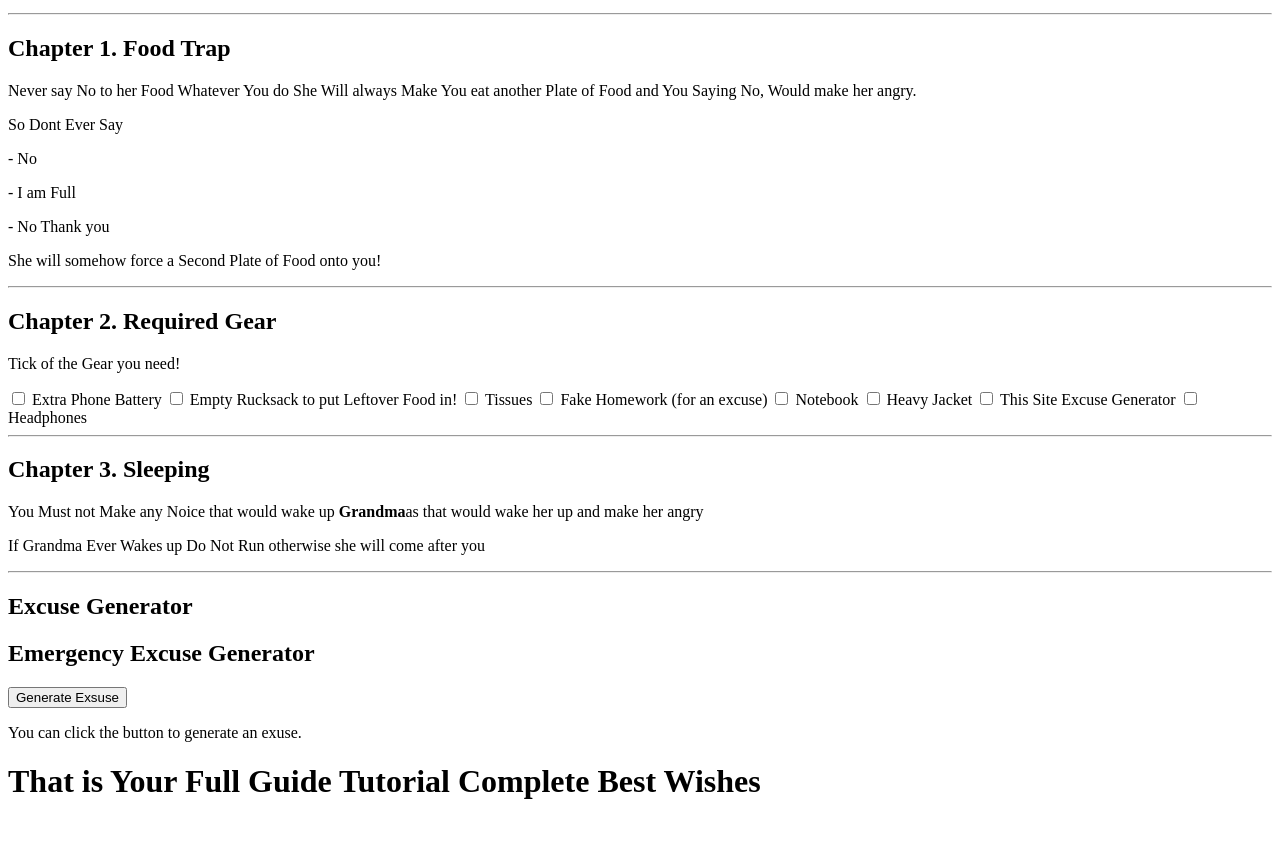
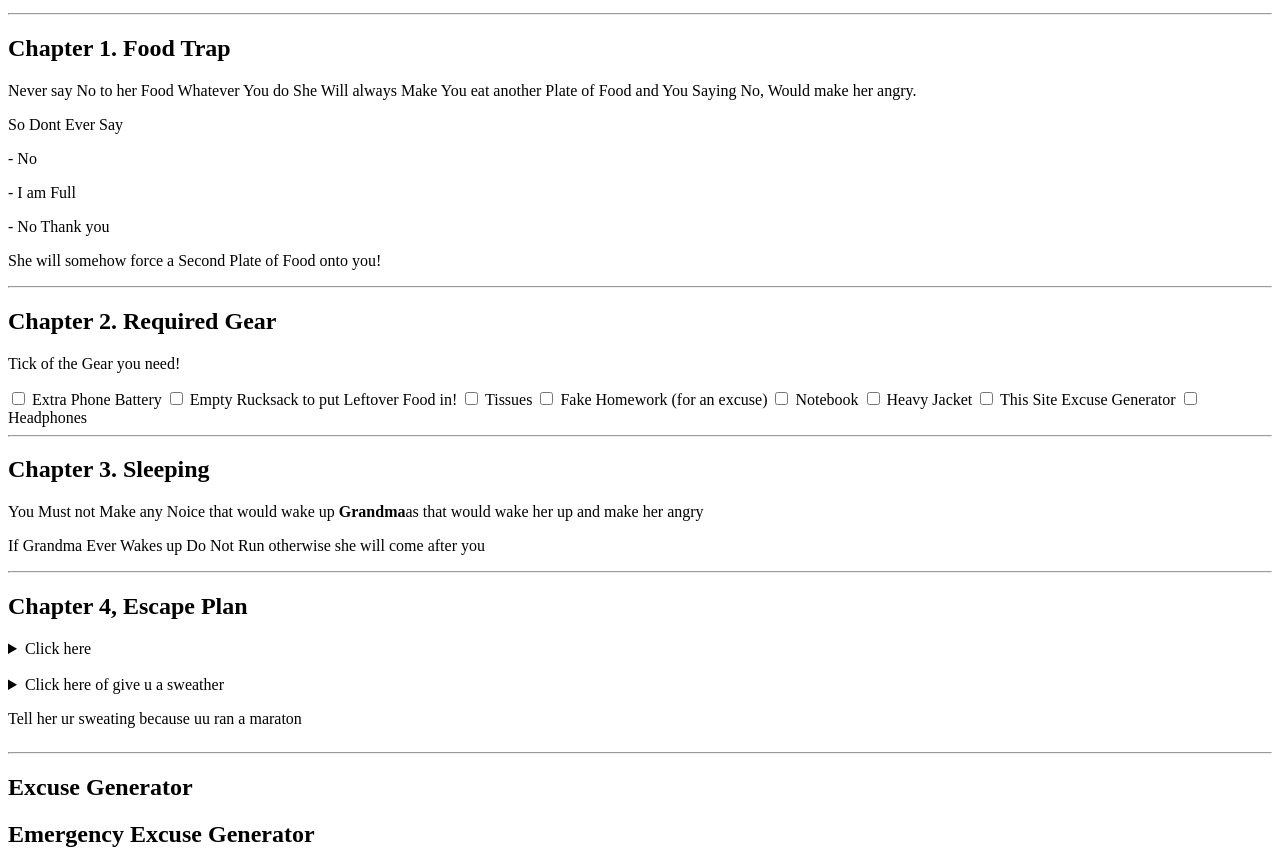
Before and after one commit to SniperEbaad/Survive-Grandma-Project, a plain HTML site: page index.html in a window 1280 px wide. Shown: the part 101-952 px from the top of the page. Before the commit the page ends 923 px from the top, so only its background shows below. Drawn offline with Linux system fonts and the light colour scheme.

Commit message:
Update index.html with new chapter and fixes
Added Chapter 4 with escape plan details and fixed HTML structure.

```diff
--- a/index.html
+++ b/index.html
@@ -30,6 +30,19 @@
 <p>You Must not Make any Noice that would wake up <strong>Grandma</strong>as that would wake her up and make her angry</p>
 <p>If Grandma Ever Wakes up Do Not Run otherwise she will come after you</p>
 <hr>
+<h2>Chapter 4, Escape Plan</h2>
+<details>
+    <summary>Click here</summary>
+    <p>Say Tiny Bit please. Never No if you say No You will be forced to eat a lot</p>
+</details>
+<br>
+
+<details>
+    <summary>Click here of give u a sweather
+        <p>Tell her ur sweating because uu ran a maraton</p>
+    </summary>
+</details>
+<hr>
 <h2>Excuse Generator</h2>
 <h2>Emergency Excuse Generator</h2>
 <button onclick="makeExcuse()">Generate Exsuse</button>
```
